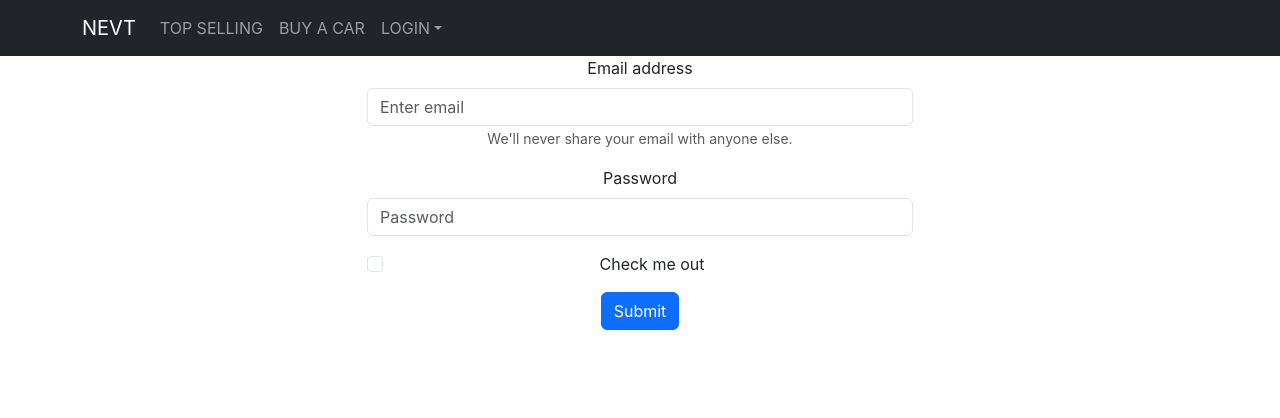
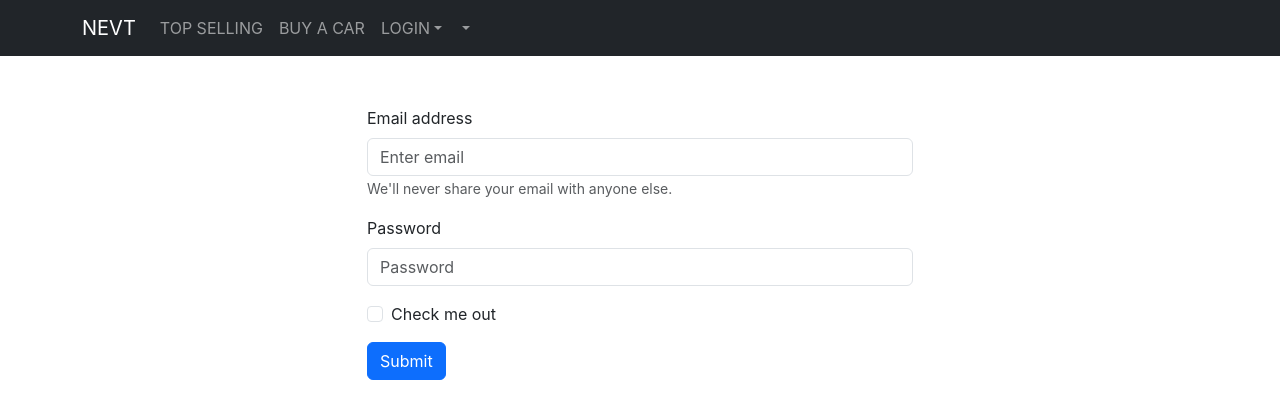
Before and after one commit to dinhthangnguyen/waa-nevt-fe, a React (Create React App) app: page /login in a window 1280 px wide. Shown: the top 418 px of the page. Built offline with nearby package versions, Linux system fonts and the light colour scheme.

Commit message:
add token to redux

```diff
--- a/src/App.css
+++ b/src/App.css
@@ -1,5 +1,5 @@
 .App {
-  text-align: center;
+  /* text-align: center; */
 }
 
 .App-logo {
--- a/src/login/index.css
+++ b/src/login/index.css
@@ -0,0 +1,3 @@
+.box {
+    margin-top: 50px;
+}
--- a/src/login/index.js
+++ b/src/login/index.js
@@ -1,14 +1,18 @@
 import axios from "axios";
-import { useEffect, useReducer, useState } from "react";
+import { useEffect, useState } from "react";
 import { Col, Container, Row } from "react-bootstrap";
 
 import Button from 'react-bootstrap/Button';
 import Form from 'react-bootstrap/Form';
-
+import "./index.css"
+import { useDispatch } from "react-redux";
+import { useNavigate } from "react-router-dom";
 
 const Login = () => {
     const initialData = {email: "", password: ""};
     const [user, setUser] = useState(initialData);
+    const dispatch = useDispatch();
+    const navigate = useNavigate();
 
     const client = axios.create({
         baseURL: "http://localhost:8080/auth/signin"});
@@ -26,7 +30,8 @@ const Login = () => {
         }
         const response = await client.post("http://localhost:8080/auth/signin",user,config);
         if (response.status == 200) {
-            console.log(response.data);
+            dispatch({type: "login", user: response.data})
+            navigate("/");
         }
     }
 
@@ -35,7 +40,7 @@ const Login = () => {
         // TODO: validate user
 
         console.log("submit login");
-        let temp = await login(user);
+        await login(user);
 
     }
 
@@ -45,8 +50,9 @@ const Login = () => {
 
     return (
 
-        <Container>
+        <Container className="box">
             <Row>
+
                 <Col xs={3}></Col>
                 <Col xs={6}>
                     <Form onSubmit={submitLogin}>
--- a/src/navbar/index.js
+++ b/src/navbar/index.js
@@ -2,8 +2,11 @@ import Container from 'react-bootstrap/Container';
 import Nav from 'react-bootstrap/Nav';
 import Navbar from 'react-bootstrap/Navbar';
 import NavDropdown from 'react-bootstrap/NavDropdown';
+import { useSelector } from 'react-redux';
 
 function CustomNavBar() {
+  const user = useSelector(state=>state.user);
+
   return (
     <Navbar bg="dark" data-bs-theme="dark">
     <Container>
@@ -20,6 +23,12 @@ function CustomNavBar() {
               <NavDropdown.Item href="/logout">Log out</NavDropdown.Item>
 
             </NavDropdown>
+
+            <NavDropdown title={user.firstName + " " + user.lastName} id="basic-nav-dropdown">
+              <NavDropdown.Divider />
+              <NavDropdown.Item href="/logout">Log out</NavDropdown.Item>
+
+            </NavDropdown>
           </Nav>
         </Navbar.Collapse>
       </Container>
--- a/src/store/store.js
+++ b/src/store/store.js
@@ -1,8 +1,11 @@
 import { configureStore } from "@reduxjs/toolkit"
 
-const initialData = {token: "", shoppingCart: []};
+const initialData = {token: "", user: {token: "", email: "", firstName: "", lastName: ""}, shoppingCart: []};
 
 const reducer = (state = initialData, action) => {
+    if (action.type === "login") {
+        return {...state, user: action.user, token: action.user.token};
+    }
 
     return state;
 }
```
